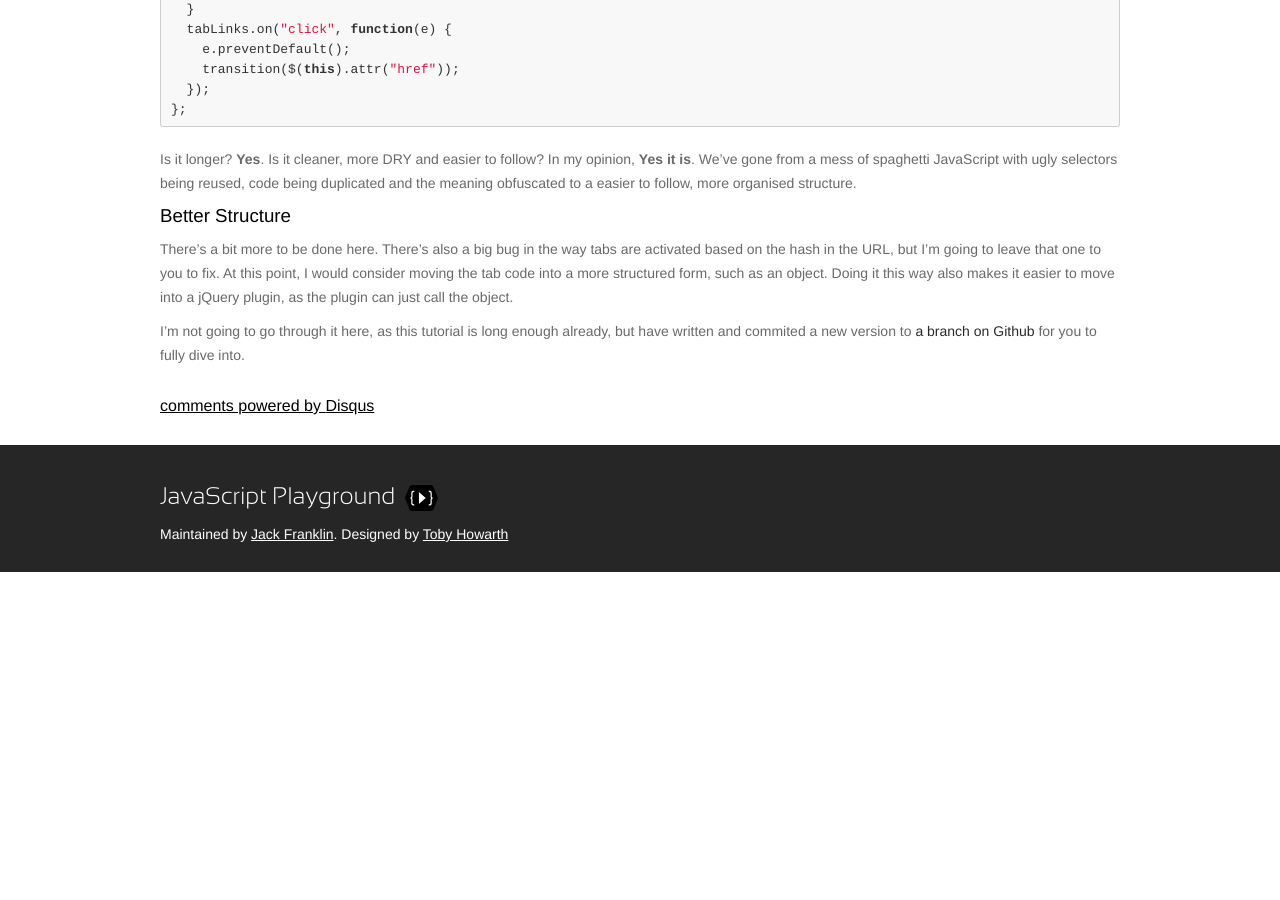
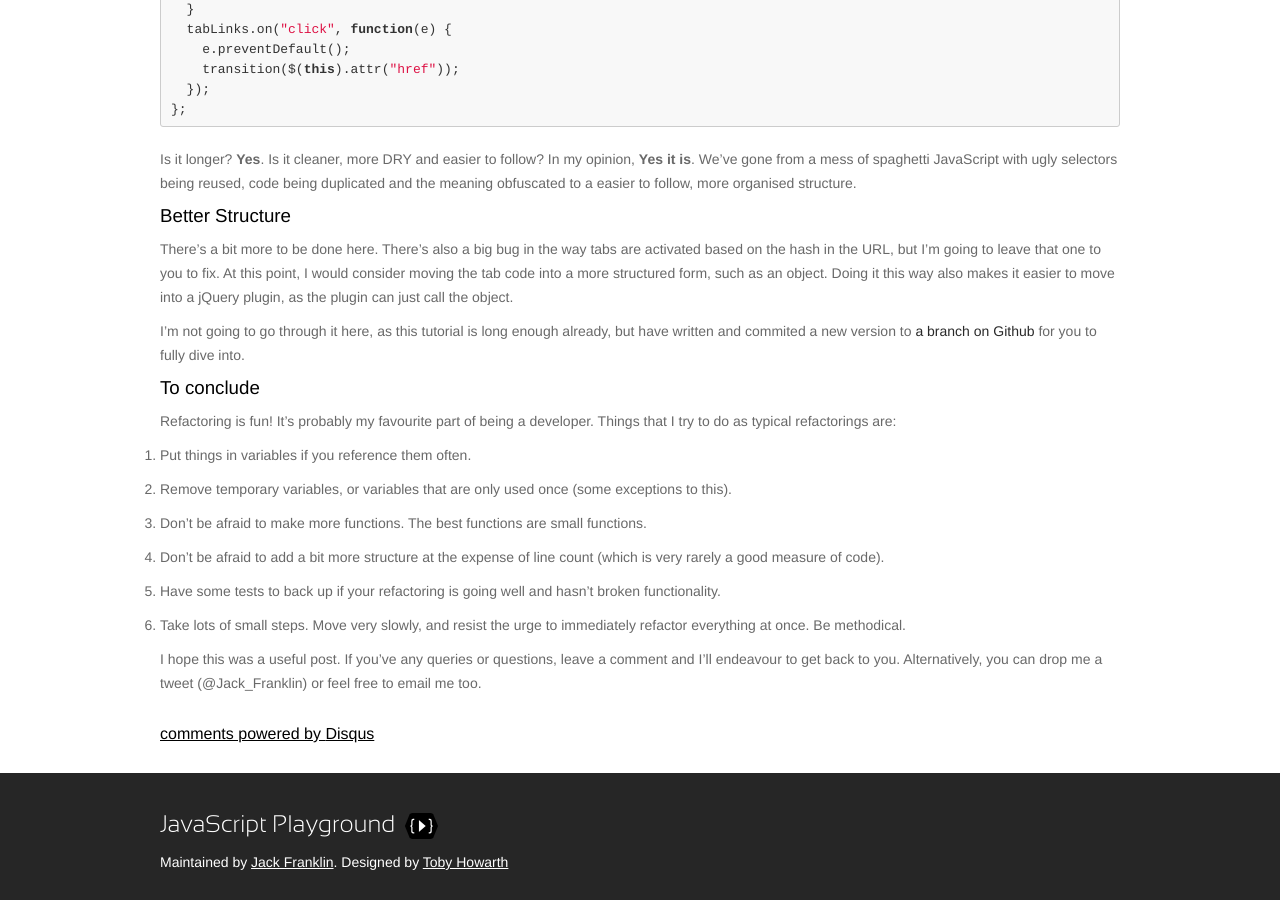
Before and after one commit to jackfranklin/javascriptplayground.com, a Jekyll site: the page built from _posts/2013-06-03-refactoring-js.md, in a window 1280 px wide and 900 px high, scrolled down 5350 px. Built offline with Jekyll 4.4.1, drawn with Linux system fonts in a browser that asks for light colours; nearby versions of some CDN libraries; comment, search, counter and statistics services are not loaded; before the commit the page ends 5922 px from its top, so only the background shows below that.

Commit message:
add conclusion

```diff
--- a/_posts/2013-06-03-refactoring-js.md
+++ b/_posts/2013-06-03-refactoring-js.md
@@ -242,3 +242,16 @@ Is it longer? __Yes__. Is it cleaner, more DRY and easier to follow? In my opini
 There's a bit more to be done here. There's also a big bug in the way tabs are activated based on the hash in the URL, but I'm going to leave that one to you to fix. At this point, I would consider moving the tab code into a more structured form, such as an object. Doing it this way also makes it easier to move into a jQuery plugin, as the plugin can just call the object.
 
 I'm not going to go through it here, as this tutorial is long enough already, but have written and commited a new version to [a branch on Github](https://github.com/javascript-playground/refactoring-js/tree/class-version) for you to fully dive into.
+
+### To conclude
+
+Refactoring is fun! It's probably my favourite part of being a developer. Things that I try to do as typical refactorings are:
+
+1. Put things in variables if you reference them often.
+2. Remove temporary variables, or variables that are only used once (some exceptions to this).
+3. Don't be afraid to make more functions. The best functions are small functions.
+4. Don't be afraid to add a bit more structure at the expense of line count (which is very rarely a good measure of code).
+5. Have some tests to back up if your refactoring is going well and hasn't broken functionality.
+6. Take lots of small steps. Move very slowly, and resist the urge to immediately refactor everything at once. Be methodical.
+
+I hope this was a useful post. If you've any queries or questions, leave a comment and I'll endeavour to get back to you. Alternatively, you can drop me a tweet (@Jack_Franklin) or feel free to email me too.
```
